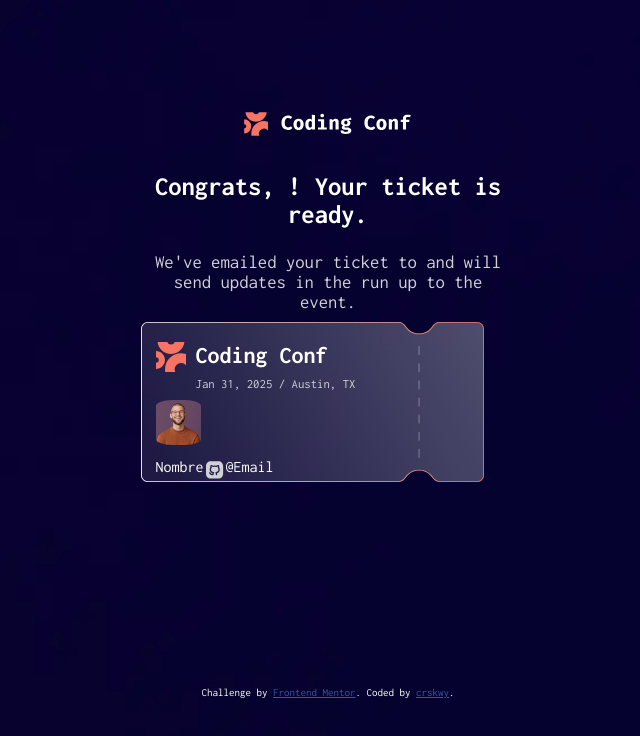
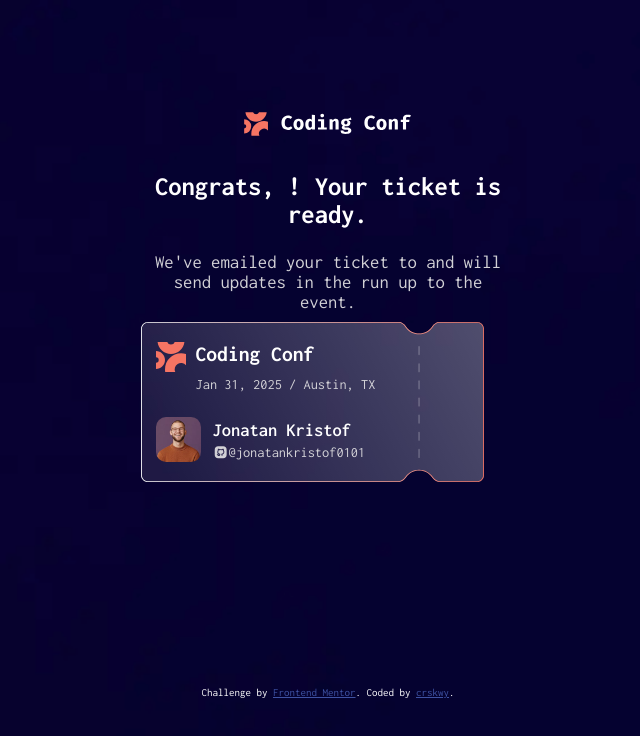
Before and after one commit to criskwy/Conference-ticket-generator, a plain HTML site: page index.html in a window 1280 px wide. Shown: the whole page, without its empty margins (312-952 px from the left). Drawn offline with Linux system fonts and the light colour scheme.

Commit message:
styling ticket avatar

```diff
--- a/index.html
+++ b/index.html
@@ -141,15 +141,27 @@
 
         <div class="ticket-logo-ctn">
           <img class="ticket-logo" src="./assets/images/logo-mark.svg" alt="">
-          <p>Coding Conf</p>
+          <div class="ticket-data">
+            <p class="ticket-title">Coding Conf</p>
+            <p class="ticket-date">Jan 31, 2025 / Austin, TX</p>
+          </div>
+
         </div>
 
-        <p class="ticket-date">Jan 31, 2025 / Austin, TX</p>
-        <img class="ticket-avatar-img" src="./assets/images/image-avatar.jpg" alt="image-avatar">
+
+
+
         <div class="ticket-info-ctn">
-          <p class="avatar-name">Nombre</p>
-          <img src="./assets/images/icon-github.svg" alt="git-hub icon">
-          <p class="email-avatar">@Email</p>
+          <img class="ticket-avatar-img" src="./assets/images/image-avatar.jpg" alt="image-avatar">
+          <div class="ticket-avatar-data">
+            <p class="avatar-name">Jonatan Kristof</p>
+            <div class="ticket-info-email-avatar-ctn">
+              <img class="ticket-avatar-github" src="./assets/images/icon-github.svg" alt="git-hub icon">
+              <p class="email-avatar">@jonatankristof0101</p>
+            </div>
+          </div>
+
+
 
         </div>
 
--- a/style.css
+++ b/style.css
@@ -31,6 +31,7 @@ body {
     display: grid;
     place-items: center;
 
+
 }
 
 .container {
@@ -38,6 +39,7 @@ body {
     margin: 30px 16px 0 16px;
     display: flex;
     flex-direction: column;
+
 
 }
 .title-ctn {
@@ -219,35 +221,61 @@ input:invalid + .error-email-msg {
     width: 100%;
     height: 160px;
     padding: 20px 15px;
-
+    display: flex;
+    flex-direction: column;
+    justify-content: space-between;
 
 }
 
 .ticket-logo-ctn {
     display: flex;
-    align-items: flex-start;
     gap: 10px;
-    font-size: 1.5em;
-    font-weight: 700;
+
+
     margin-bottom: 5px;
 }
 .ticket-logo {
     width: 30px;
     height: 30px;
 }
-.ticket-date {
-    font-size: 0.8em;
+.ticket-title {
+    font-size: 1.35em;
+    font-weight: 700;
+    margin-bottom: 12px;
+}
+.ticket-date, .email-avatar {
+    font-size: 0.9em;
     color: var(--Neutral-300);
-    margin-left: 40px;
+
 }
 
 .ticket-avatar-img {
     width: 45px;
+    height: 45px;
+    border-radius: 10px;
+    margin-right: 12px;
 
-    border-radius: 16px;
-    padding: 10px 0;
+
+}
+.ticket-avatar-data {
+    display: flex;
+    flex-direction: column;
+    justify-content: space-around;
+}
+.avatar-name {
+    font-size: 1.155em;
+    font-weight: 600;
 }
 
 .ticket-info-ctn {
     display: flex;
 }
+
+.ticket-info-email-avatar-ctn {
+    display: flex;
+    align-items: center;
+}
+.ticket-avatar-github {
+    width: 16px;
+    height: 16px;
+}
```
